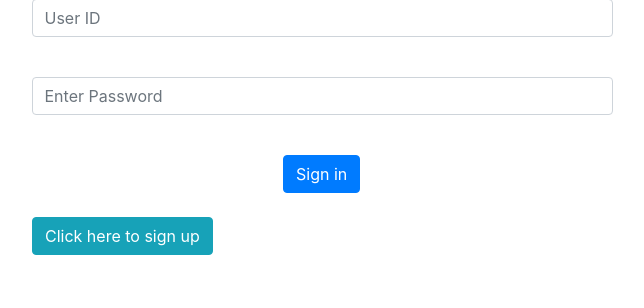
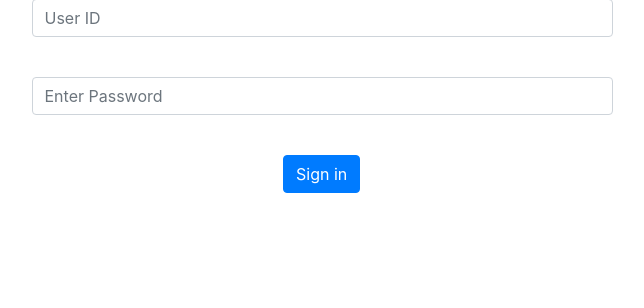
Before and after one commit to jawad-kp/Prescription-Manager, a PHP site: page /DBMS/Public/AdminLog.php in a window 1280 px wide. Shown: the part 129-437 px from the top of the page, without its empty margins (318-962 px from the left). Run offline with PHP 8.4, Linux system fonts and the light colour scheme; data that the repository does not hold is empty; some libraries are stand-ins or nearby versions; some web fonts are replaced.

Commit message:
Smol mistake. Rectified now

```diff
--- a/Public/AdminLog.php
+++ b/Public/AdminLog.php
@@ -107,7 +107,6 @@
              <br>
               <center><button class="btn btn-primary hvr-grow" type="submit">Sign in</button></center>
              <br>
-             <a href="http://localhost:8080/DBMS/register.php" class="btn btn-info hvr-float">Click here to sign up</div></a>
 
          </form>
 
```
